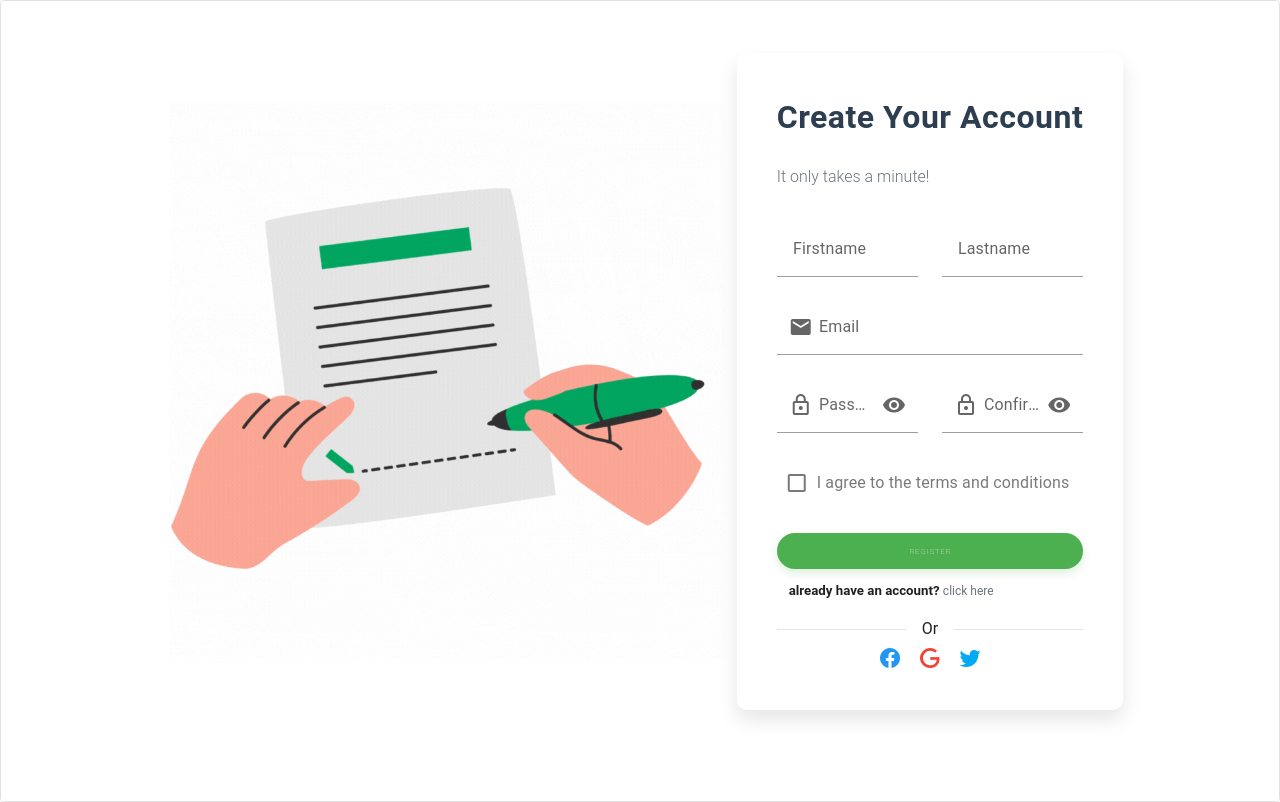
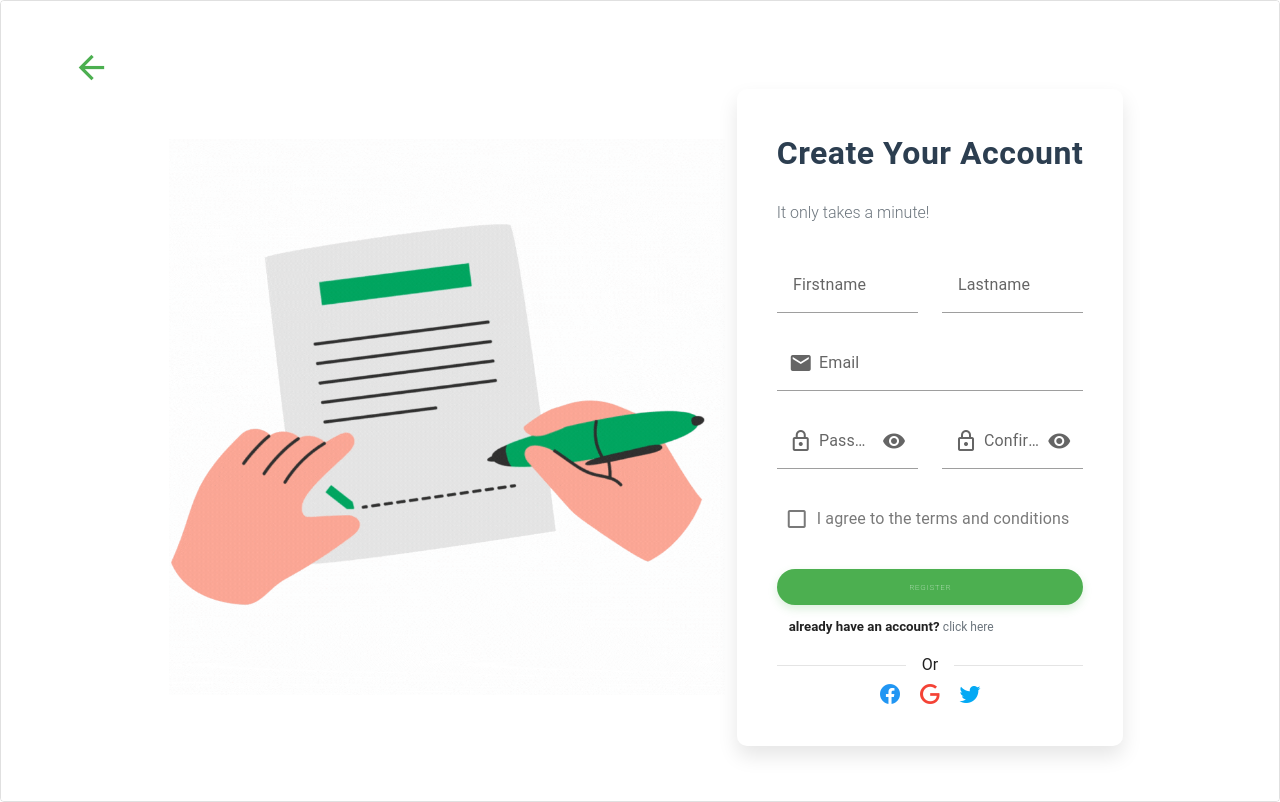
Before and after one commit to cjbantillo/Jobify-Application, a Vue app: page /employerregister in a window 1280 px wide. Built offline with nearby package versions, Linux system fonts and the light colour scheme; no server answers; a web font is replaced by a local one.

Commit message:
back btn

```diff
--- a/src/components/layout/RegisterLayout.vue
+++ b/src/components/layout/RegisterLayout.vue
@@ -1,5 +1,17 @@
-<script setup>
-
+<script>
+export default {
+  props: {
+    theme: {
+      type: String,
+      default: "light",
+    },
+  },
+  methods: {
+    goBack() {
+      window.history.back();
+    },
+  },
+};
 </script>
 
 <template>
@@ -9,9 +21,30 @@
 
       <v-main class="d-flex flex-column flex-grow-1 pt-8" >
         <v-container >
+          <v-btn
+            class="back-btn"
+            @click="goBack"
+          >
+          <v-icon left>mdi-arrow-left</v-icon>
+          </v-btn>
           <slot name="content"></slot>
         </v-container>
       </v-main>
     </v-app>
   </v-responsive>
 </template>
+
+<style>
+  .back-btn{
+    background: transparent;
+    color: #4caf50;
+    border: none;
+    box-shadow: none;
+    font-size: 30px
+  }
+  .back-btn:hover{
+    background: none;
+    border: none;
+    box-shadow: none;
+  }
+</style>
```
